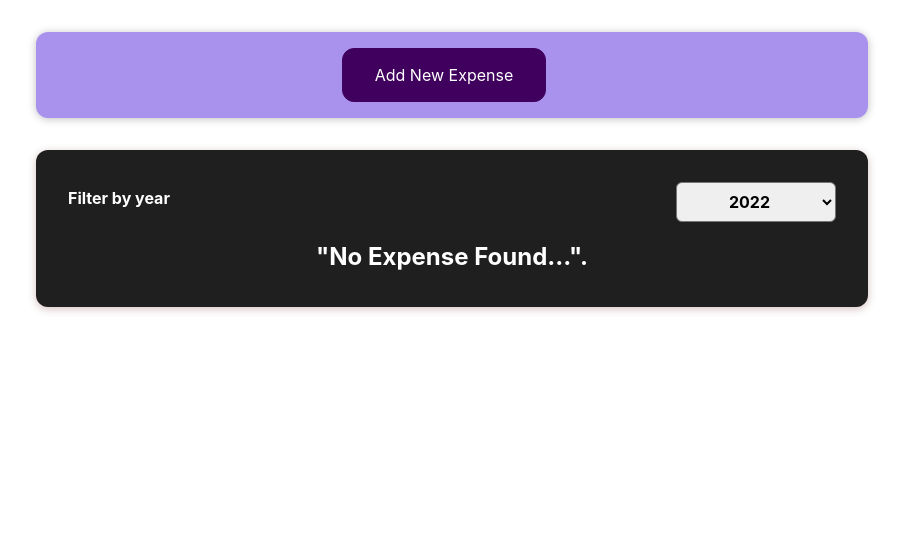
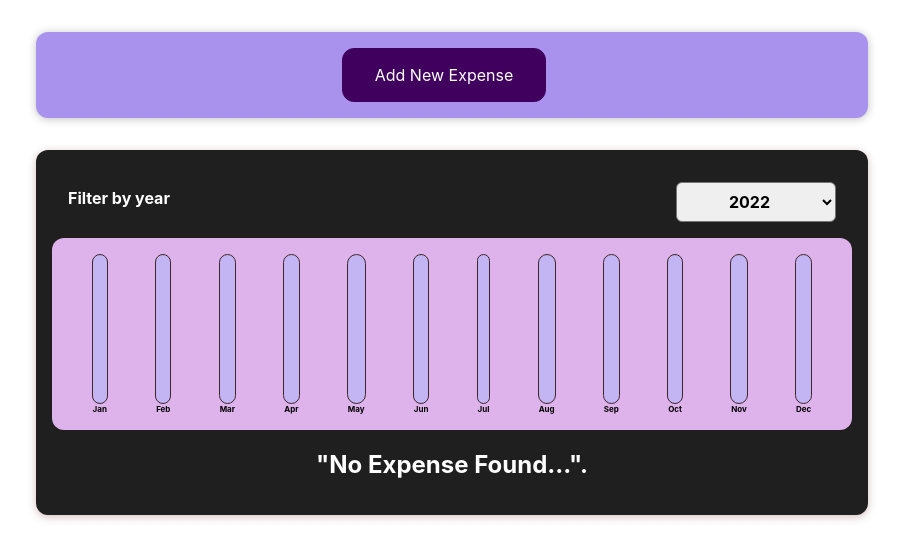
Before and after one commit to nskrs/React_Projects, a React (Create React App) app: page / in a window 1280 px wide. Shown: the top 560 px of the page, without its empty margins (188-1091 px from the left). Built offline with nearby package versions, Linux system fonts and the light colour scheme.

Commit message:
Dynamic Styling

```diff
--- a/src/components/expenses/Expenses.js
+++ b/src/components/expenses/Expenses.js
@@ -3,7 +3,7 @@
 import Card from '../UI/Card';
 import ExpensesFilter from './ExpensesFilter';
 import ExpensesList from './ExpensesList';
-
+import ExpensesChart from './ExpensesChart';
 import './Expenses.css';
 
 const Expenses = (props) => {
@@ -24,7 +24,7 @@
           selected={filteredYear}
           onChangeFilter={filterChangeHandler}
         />
-
+        <ExpensesChart expenses={filteredExpenses} />
         <ExpensesList items={filteredExpenses} />
       </Card>
     </div>
```
